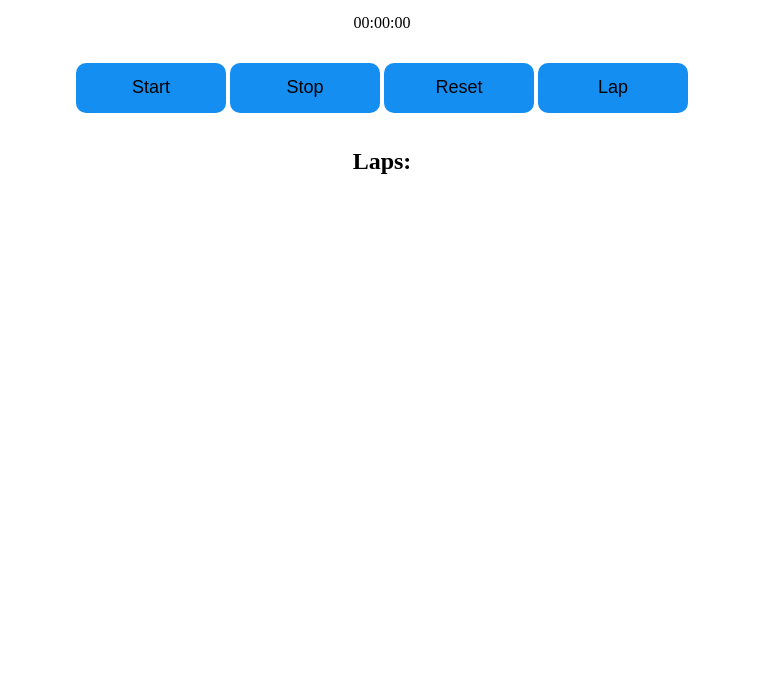
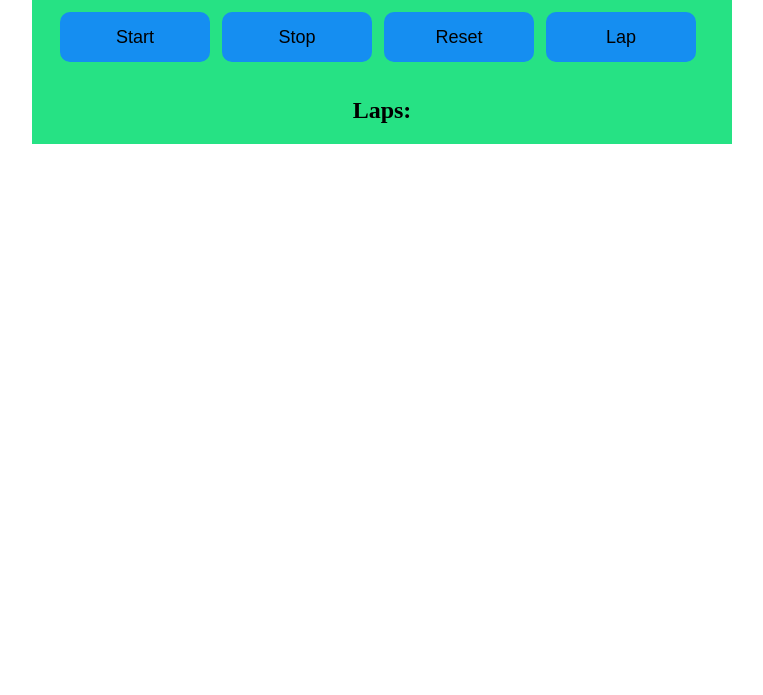
Before and after one commit to erfanbiabanpoor/Stopwatch-JS, a plain HTML site: page index.html in a window 1280 px wide. Shown: the part 105-800 px from the top of the page, without its empty margins (258-1021 px from the left). Drawn offline with Linux system fonts and the light colour scheme.

Commit message:
Add files via upload

```diff
--- a/style.css
+++ b/style.css
@@ -1,7 +1,18 @@
-
-
+*{
+    box-sizing: border-box;
+    padding: 0;
+    margin: 0;
+}
+body{
+    height: 100%;
+    width: 100%;
+}
 .container{
-
+    height: 100%;
+    width: 700px;
+    height: 100%;
+    margin: 0 auto;
+    background-color: rgb(38, 226, 132);
     display: flex;
     flex-direction: column;
     justify-content: center;
@@ -15,4 +26,19 @@ button{
     width:150px ;
     height: 50px;
     font-size: large;
+    margin-right: 8px;
 }
+p{
+    font-weight: 600;
+    font-size: larger;
+    border-radius: 7px;
+    border: 3px solid black;
+    background-color: rgb(238, 255, 0);
+    width: 100px;
+    height: 50px;
+    padding-top: 10px;
+    text-align: center;
+}
+h2{
+    margin: 20px;
+}
```
